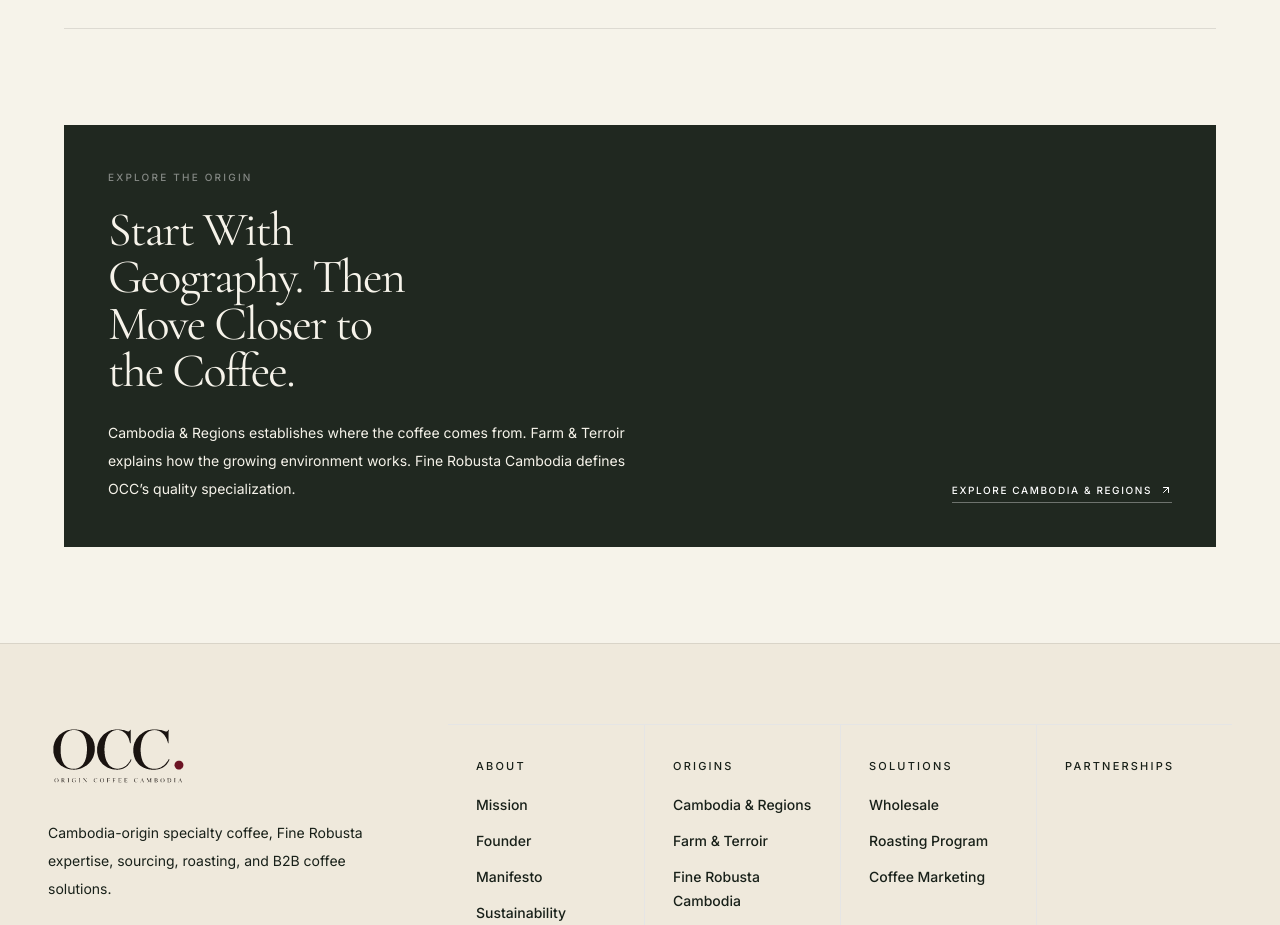
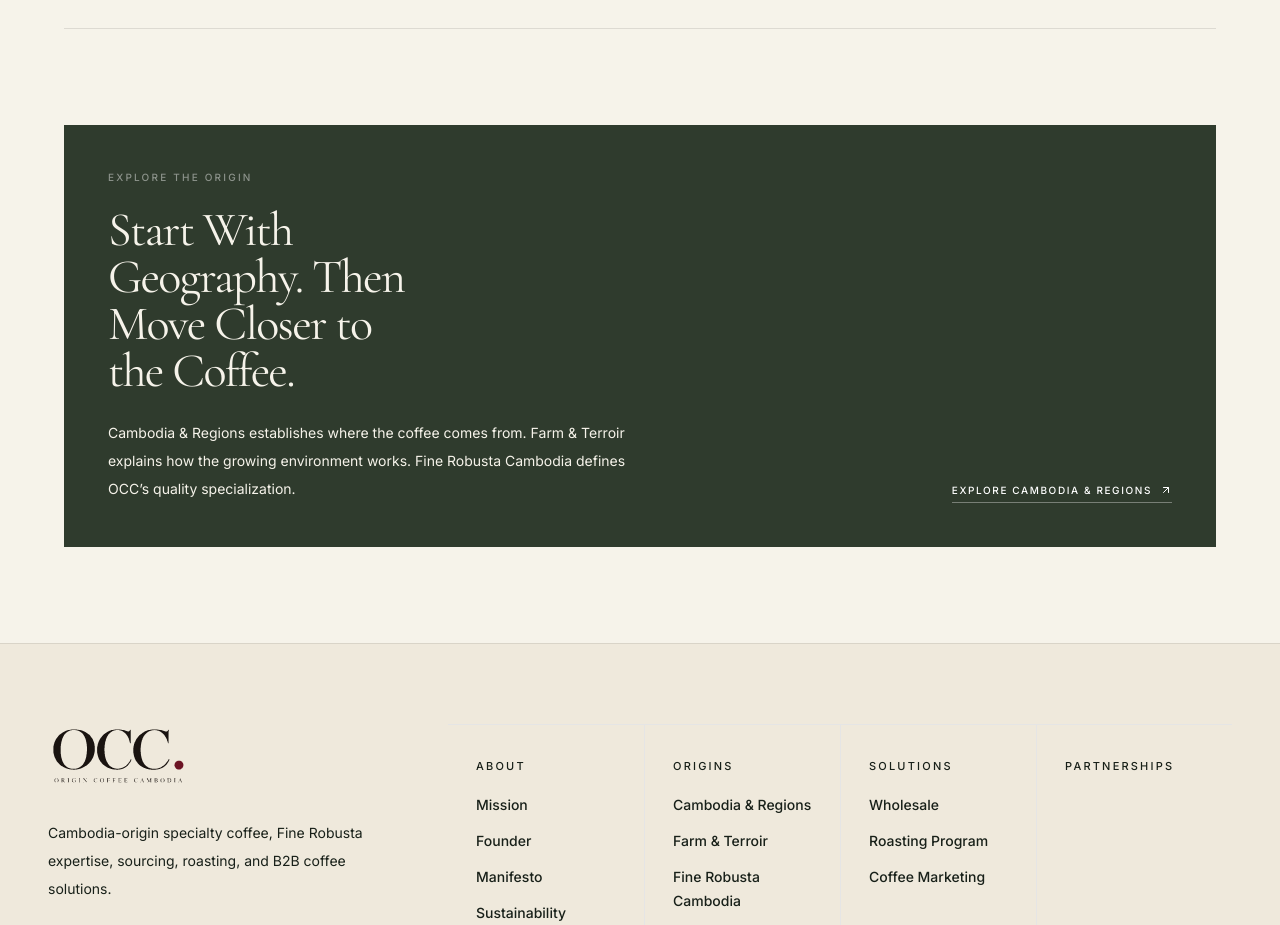
Before and after one commit to vanessaliu036-lab/my-SEO-site, a Next.js app: page /origins in a window 1280 px wide. Shown: the part 2680-3605 px from the top of the page. Built offline with nearby package versions, Linux system fonts and the light colour scheme; no server answers.

Commit message:
style: align Origins card with approved OCC green

```diff
--- a/app/(site)/origins/page.tsx
+++ b/app/(site)/origins/page.tsx
@@ -195,7 +195,7 @@ export default function OriginsPage() {
         </section>
 
         <section className="py-16 lg:py-24">
-          <div className="grid grid-cols-1 gap-8 bg-[#202820] p-7 text-[#f6f3ea] sm:p-9 md:grid-cols-12 md:items-end lg:p-11">
+          <div className="grid grid-cols-1 gap-8 bg-[#2f3b2d] p-7 text-[#f6f3ea] sm:p-9 md:grid-cols-12 md:items-end lg:p-11">
             <div className="md:col-span-7">
               <p className="text-[10px] font-semibold uppercase tracking-[0.22em] text-white/45">Explore the Origin</p>
               <h2 className="mt-5 max-w-[14ch] font-[var(--font-display)] text-[clamp(2rem,7vw,3rem)] font-normal leading-[0.98] tracking-[-0.035em]">
```
